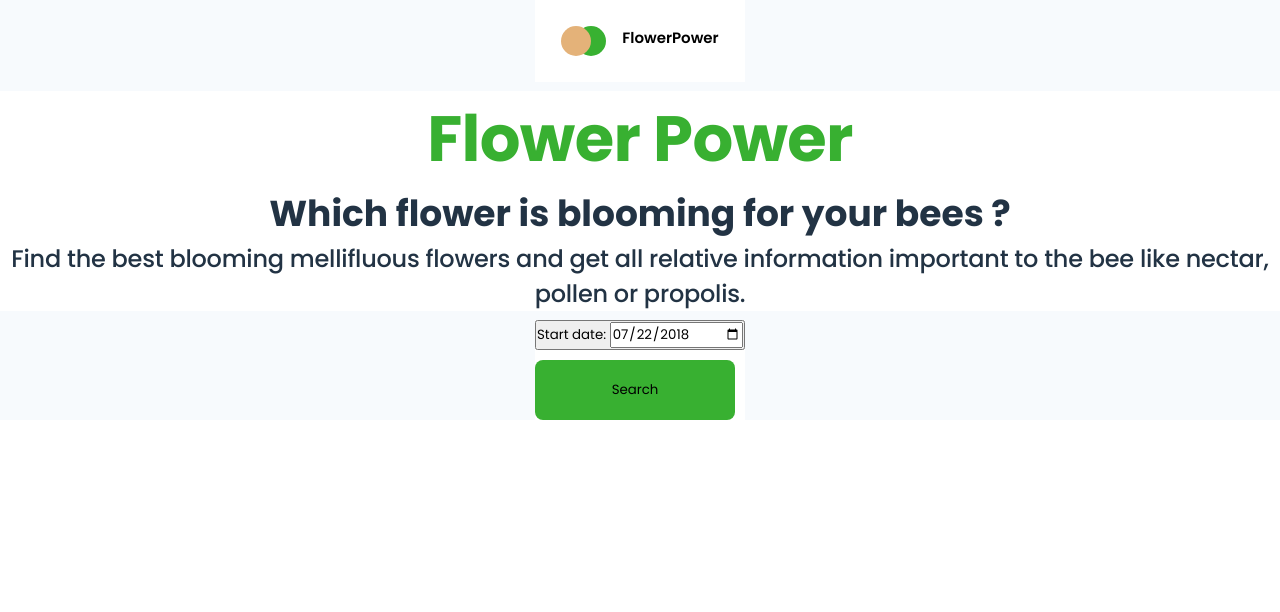
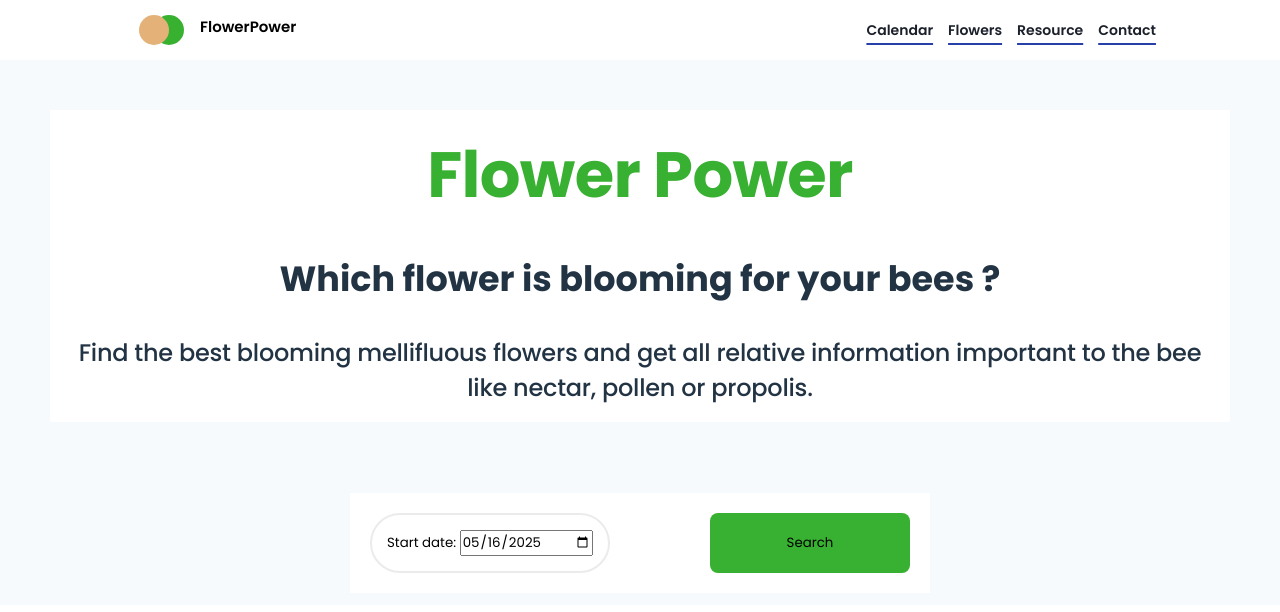
Before and after one commit to Ngabouja/-calendrier-floraison-apiculture, a plain HTML site: page index.html in a window 1280 px wide. Drawn offline with Linux system fonts and the light colour scheme; a web font is replaced by a local one.

Commit message:
new commit

```diff
--- a/index.html
+++ b/index.html
@@ -7,11 +7,19 @@
 		<title>Calendrier Floraison Apiculture</title>
 	</head>
 	<body>
-		<main>
-			<section class="menu-1">
+		<header>
+			<div class="menu-1">
 				<img src="./assets/Group 1.svg" alt="" />
 				<p class="p-1">FlowerPower</p>
-			</section>
+			</div>
+			<nav class="nav-1">
+				<p>Calendar</p>
+				<p>Flowers</p>
+				<p>Resource</p>
+				<p>Contact</p>
+			</nav>
+		</header>
+		<main>
 			<section class="menu-2">
 				<h1>Flower Power</h1>
 				<h2 class="p-2">Which flower is blooming for your bees ?</h2>
@@ -21,20 +29,19 @@
 				</p>
 			</section>
 			<section class="menu-3">
-				<button>
+				<button class="menu-3-1">
 					<label for="start">Start date:</label>
 
 					<input
 						type="date"
 						id="start"
 						name="trip-start"
-						value="2018-07-22"
+						value="2025-05-16"
 						s
 					/>
 				</button>
 
 				<button class="vert">Search</button>
-
 			</section>
 		</main>
 	</body>
--- a/style.css
+++ b/style.css
@@ -1,4 +1,5 @@
-@import url("https://fonts.googleapis.com/css2?family=Playfair+Display:ital,wght@0,400..900;1,400..900&family=Poppins:ital,wght@0,100;0,200;0,300;0,400;0,500;0,600;0,700;0,800;0,900;1,100;1,200;1,300;1,400;1,500;1,600;1,700;1,800;1,900&family=Rubik:ital,wght@0,300..900;1,300..900&display=swap");
+@import url("https://fonts.googleapis.com/css2?family=Plus+Jakarta+Sans:ital,wght@0,200..800;1,200..800&display=swap");
+@import url("https://fonts.googleapis.com/css2?family=Poppins:ital,wght@0,100;0,200;0,300;0,400;0,500;0,600;0,700;0,800;0,900;1,100;1,200;1,300;1,400;1,500;1,600;1,700;1,800;1,900&display=swap");
 * {
 	margin: 0;
 	padding: 0;
@@ -16,9 +17,9 @@ main {
 .menu-1 {
 	background: #fff;
 	display: flex;
-	flex-direction: row;
 	gap: 16px;
-	padding: 26px;
+	padding: 15px;
+	justify-content: center;
 }
 
 .p-1 {
@@ -57,15 +58,24 @@ h1 {
 	letter-spacing: -0.64px;
 }
 
+.menu-3-1 {
+	border-radius: 999px;
+	border: 2px solid #ebebeb;
+	background: #fff;
+	padding: 15px;
+}
+
 .menu-2 {
 	background: #fff;
+	padding: 17px;
 }
 
 .menu-3 {
 	background: #fff;
 	display: flex;
 	flex-direction: column;
-	gap: 10px;
+	gap: 15px;
+	align-items: center;
 }
 
 .vert {
@@ -75,3 +85,63 @@ h1 {
 	padding: 20px;
 	width: 200px;
 }
+.nav-1 {
+	display: none;
+}
+
+input {
+	text-decoration: none;
+}
+
+@media screen and (min-width: 768px) {
+	.nav-1 {
+		display: flex;
+		gap: 15px;
+		flex-direction: row;
+		color: #1c202b;
+		font-family: "Plus Jakarta Sans";
+		font-size: 14px;
+		font-style: normal;
+		font-weight: 600;
+		line-height: 24px;
+		text-decoration: underline 2px #263fa9;
+		text-underline-offset: 8px;
+	}
+
+	header {
+		display: flex;
+		align-items: center;
+		gap: 250px;
+	}
+
+	.menu-2 {
+		display: flex;
+		flex-direction: column;
+		gap: 30px;
+	}
+
+	.menu-3 {
+		display: flex;
+		flex-direction: row;
+		margin: 12px;
+	}
+
+	.p-2 {
+		font-size: 35px;
+	}
+}
+@media screen and (min-width: 1020px) {
+	header {
+		justify-content: space-around;
+		gap: 307px;
+	}
+
+	.menu-2 {
+		margin: 50px;
+	}
+
+	.menu-3 {
+		padding: 20px;
+		gap: 100px;
+	}
+}
```
